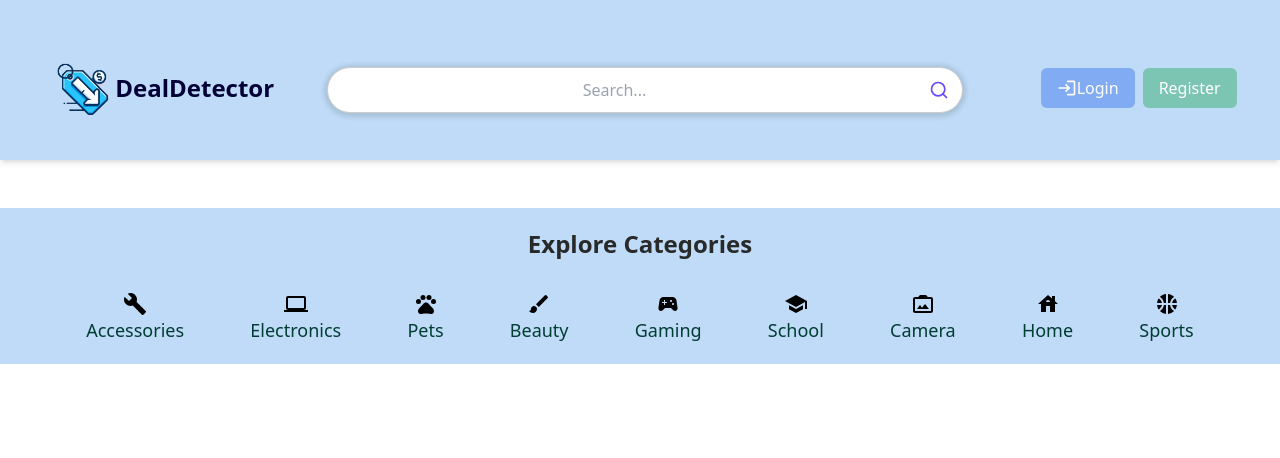
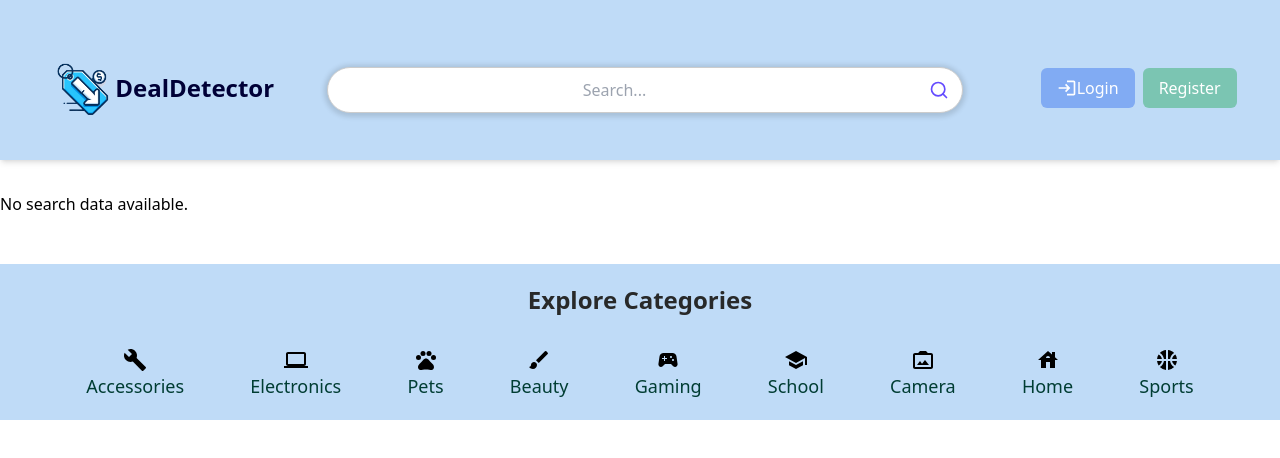
Before and after one commit to julefikar/DealDetectorClient, a React (Create React App) app: page /results in a window 1280 px wide. Shown: the top 458 px of the page. Built offline with nearby package versions, Linux system fonts and the light colour scheme.

Commit message:
Successfully managed to render data to /results after search

```diff
--- a/src/App.js
+++ b/src/App.js
@@ -7,6 +7,7 @@ import Login from './components/Homepage/Login';
 import Register from './components/Homepage/Register';
 import { AuthProvider } from './components/Authorization/AuthContext';
 import './index.css';
+import Results from './components/ResultsPage/Results';
 
 function App() {
     return (
@@ -18,6 +19,7 @@ function App() {
                         <Route path='/' element={<Body />} />
                         <Route path='/login' element={<Login />} />
                         <Route path='/register' element={<Register />} />
+                        <Route path='/results' element = {<Results/>}/>
                     </Routes>
                     <Footer />
                 </div>
--- a/src/components/Miscellaneous/SearchBar.js
+++ b/src/components/Miscellaneous/SearchBar.js
@@ -1,4 +1,5 @@
 import React, { useState, useEffect, useRef } from 'react';
+import { useNavigate } from 'react-router-dom';
 import { FiSearch } from "react-icons/fi";
 import algoliasearch from 'algoliasearch/lite';
 import HistoryOutlinedIcon from '@mui/icons-material/HistoryOutlined';
@@ -19,6 +20,7 @@ const SearchBar = () => {
     const [queryChange, setQueryChange] = useState(true); // Flag for search action
     const dropdownRef = useRef(null);
     const [loading, setLoading] = useState(false);
+    const navigate = useNavigate();
 
     // Load search history from local storage on component mount
     useEffect(() => {
@@ -99,7 +101,11 @@ const SearchBar = () => {
                 searchQuery: query,
             });
 
+
             console.log(response.data)
+            if(response.data.status === 'finished')
+                navigate('/results', {state:{searchData: JSON.stringify(response.data.results)}})
+
         }
         catch (error) {
             console.log(error)
--- a/src/components/ResultsPage/Results.js
+++ b/src/components/ResultsPage/Results.js
@@ -1,9 +1,24 @@
 import React from 'react'
+import { useLocation } from 'react-router-dom';
 
 const Results = ()=>{
+    const location = useLocation()
+    const searchData = location.state ? location.state.searchData : null;
+
+    console.log(searchData)
+
+    if (!searchData) {
+        // Handle the case when searchData is not available, e.g., redirect to another page
+        // or show an error message.
+        return (
+            <div>
+                <p>No search data available.</p>
+            </div>
+        );
+    }
     return(
         <div>
-            Hello World
+            {searchData}
         </div>
     )
 }
```
